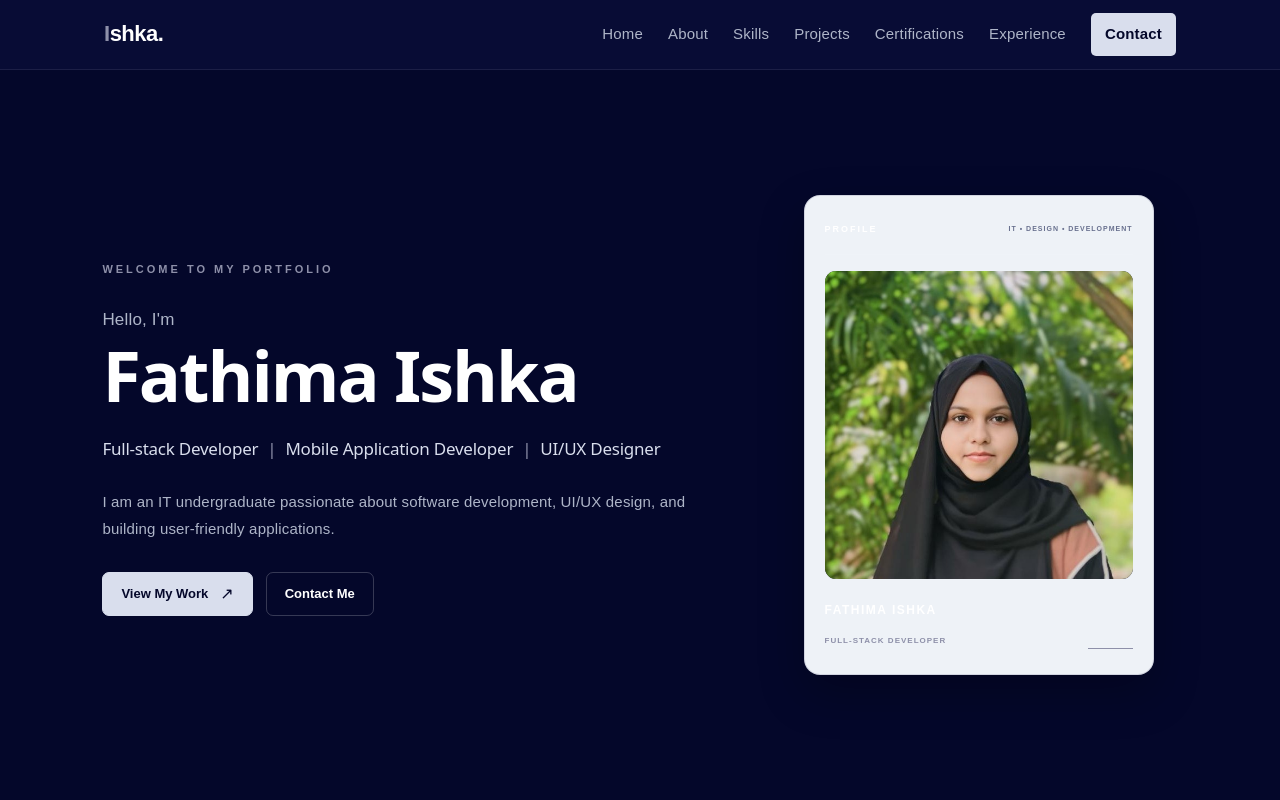
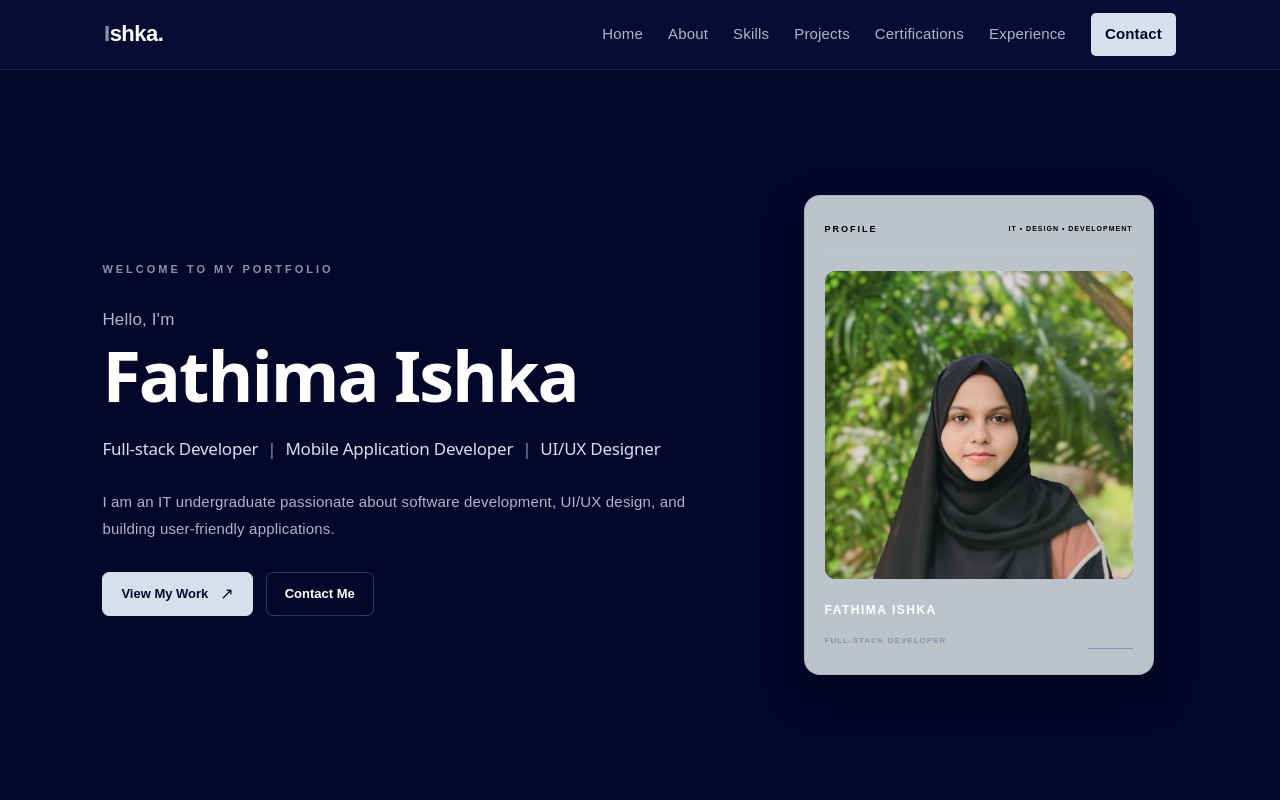
Before and after one commit to ishqafathima/My-Portfolio, a React (Vite) app: page / in a window 1280 px wide. Shown: the top 800 px of the page. Built offline with nearby package versions, Linux system fonts and the light colour scheme.

Commit message:
update portfolio

```diff
--- a/src/sections/Home/Home.css
+++ b/src/sections/Home/Home.css
@@ -264,7 +264,7 @@
   padding: 20px;
   box-sizing: border-box;
 
-  background-color: #eef2f7;
+  background-color: #bdc3ca;
 
   border: 1px solid rgba(142, 144, 169, 0.3);
   border-radius: 16px;
@@ -308,7 +308,7 @@
 }
 
 .profile-top span:first-child {
-  color: #ffffff;
+  color: #000000;
 
   font-size: 9px;
 
@@ -318,7 +318,7 @@
 }
 
 .profile-top span:last-child {
-  color: #68708e;
+  color: #000000;
 
   font-size: 7px;
 
```
